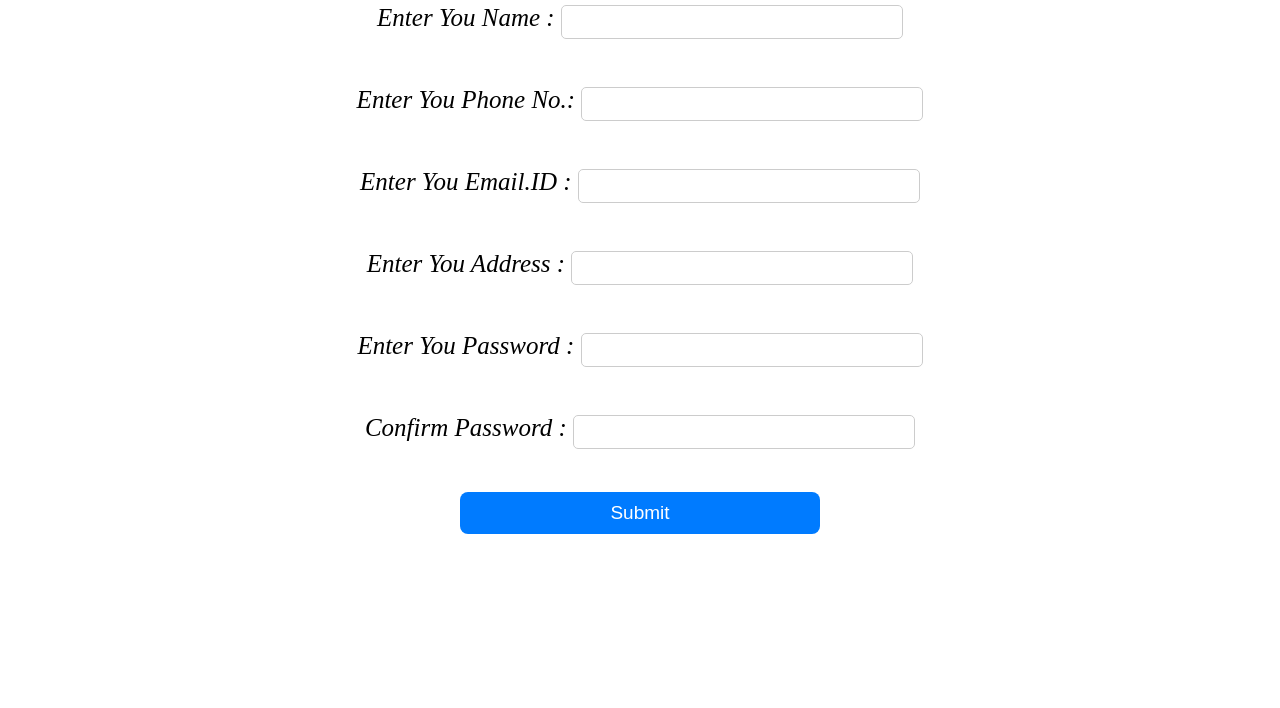
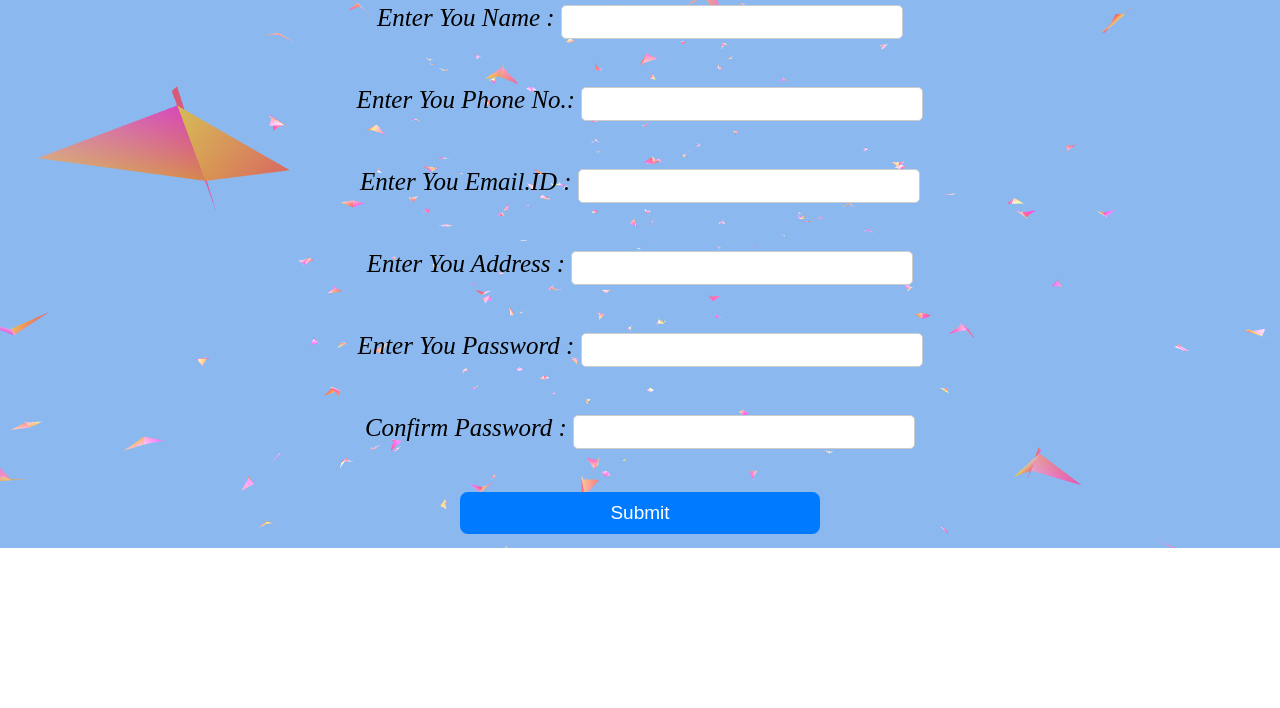
Before and after one commit to raginigoswami19485/doctorappointment.js, a plain HTML site: page singup.html in a window 1280 px wide. Shown: the part 92-800 px from the top of the page. Drawn offline with nearby package versions, Linux system fonts and the light colour scheme; animation ran at ten frames a second.

Commit message:
docoment

```diff
--- a/string.js
+++ b/string.js
@@ -1,21 +1,21 @@
 
 
-// VANTA.BIRDS({
-//     el: "#file",
-//     mouseControls: true,
-//     touchControls: true,
-//     gyroControls: false,
-//     minHeight: 200.00,
-//     minWidth: 200.00,
-//     scale: 1.00,
-//     scaleMobile: 1.00,
-//     backgroundColor: 0x5c9be8,
-//     color1: 0xf01111,
-//     color2: 0x3caf5,
-//     speedLimit: 9.00,
-//     separation: 80.00,
-//     alignment: 21.00,
-//     cohesion: 39.00,
-//     quantity: 4.00,
-//     backgroundAlpha: 0.71
-//   })
+VANTA.BIRDS({
+    el: "#file",
+    mouseControls: true,
+    touchControls: true,
+    gyroControls: false,
+    minHeight: 200.00,
+    minWidth: 200.00,
+    scale: 1.00,
+    scaleMobile: 1.00,
+    backgroundColor: 0x5c9be8,
+    color1: 0xf01111,
+    color2: 0x3caf5,
+    speedLimit: 9.00,
+    separation: 80.00,
+    alignment: 21.00,
+    cohesion: 39.00,
+    quantity: 4.00,
+    backgroundAlpha: 0.71
+  })
```
Also changed, not shown: crud .js (line endings or trailing spaces), db.json (line endings or trailing spaces), homepage.html (line endings or trailing spaces), login.html (line endings or trailing spaces), script.js (line endings or trailing spaces), singup.html (line endings or trailing spaces), style.css (line endings or trailing spaces).
